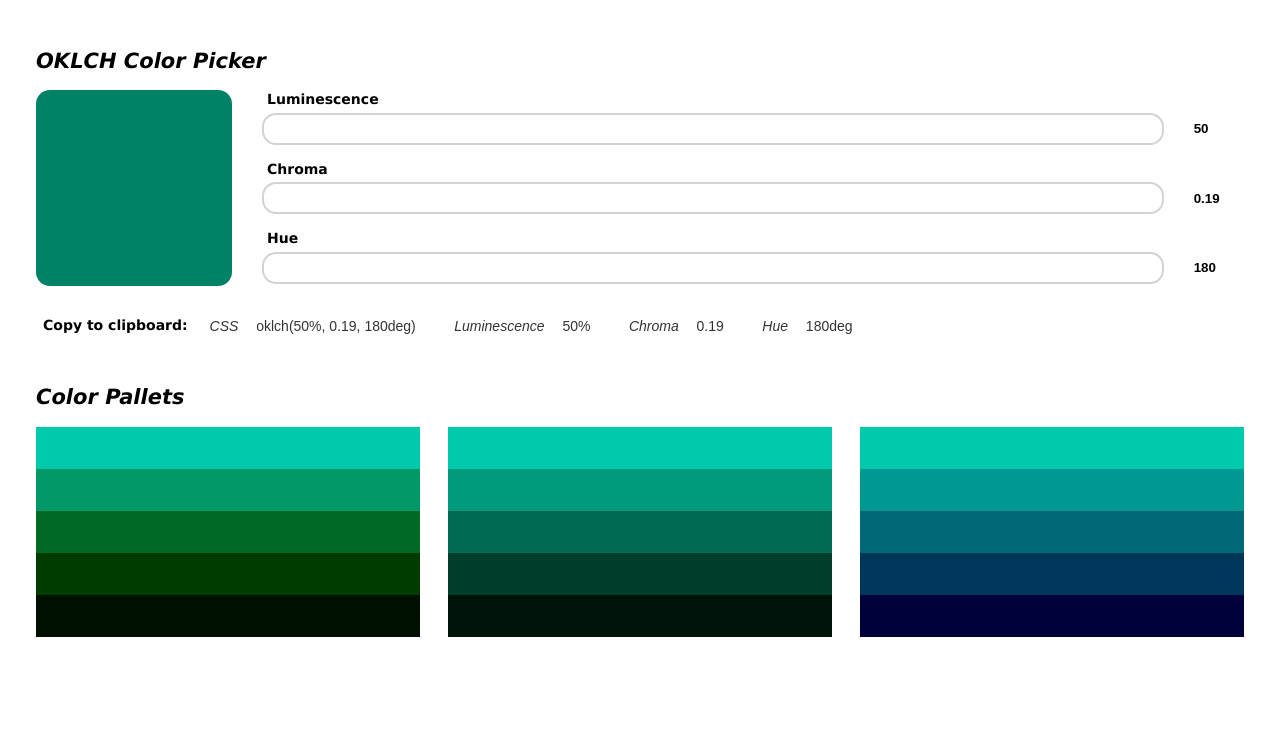
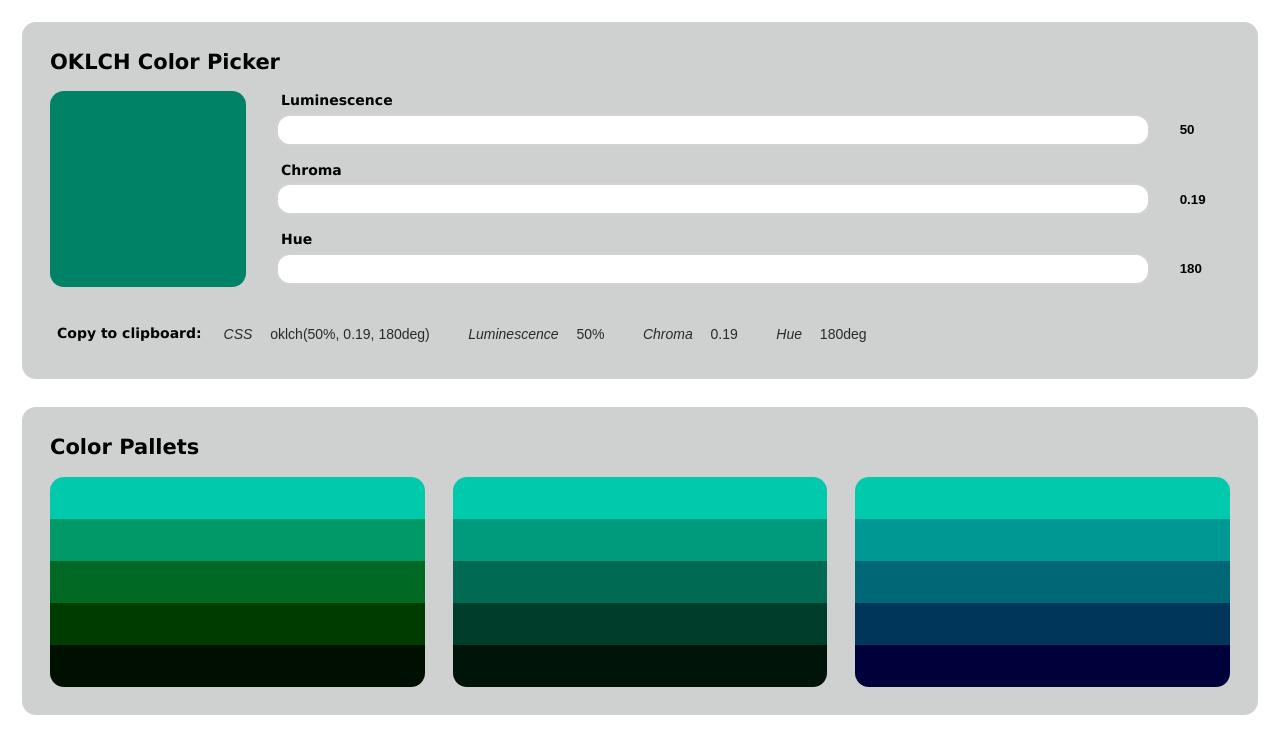
Before and after one commit to TheBigRoomXXL/tinycolorpicker, a plain HTML site: page index.html in a window 1280 px wide. Drawn offline with Linux system fonts and the light colour scheme.

Commit message:
misc: better styling

```diff
--- a/index.html
+++ b/index.html
@@ -27,7 +27,7 @@
 
         /* ===== Global styles ===== */
         :root {
-            padding: 2rem;
+            padding: 1rem;
             color: var(--fg);
             background-color: var(--bg);
             font-family: Verdana, Geneva, Tahoma, sans-serif;
@@ -38,13 +38,12 @@
         }
 
         section {
-            margin: 1.5rem 0;
-            margin-bottom: 3rem;
+            margin-block-end: 2rem;
         }
 
         h2 {
+            margin-block-start: 0px;
             font-size: 1.5rem;
-            font-style: italic;
         }
 
         *:focus {
@@ -114,6 +113,10 @@
 
 
         /* ===== Clipboard ===== */
+        .clipboard-section {
+            margin-top: 2rem;
+            margin-block-end: 0rem;
+        }
 
         .clipboard-section label {
             display: inline;
@@ -165,6 +168,7 @@
 
         .pallet .color-block:nth-child(1) {
             background: var(--color-1);
+            border-radius: 1rem 1rem 0 0;
         }
 
         .pallet .color-block:nth-child(2) {
@@ -181,6 +185,7 @@
 
         .pallet .color-block:nth-child(5) {
             background: var(--color-5);
+            border-radius: 0 0 1rem 1rem;
         }
 
         .monochromatic {
@@ -206,12 +211,20 @@
             --color-4: oklch(from var(--color) calc(l/4 + 0.15) c calc(h - 30));
             --color-5: oklch(from var(--color) calc(l/4 + 0.00) c calc(h - 40));
         }
+
+        /* ====== Cosmetic ====== */
+
+        .card {
+            background: oklch(40% 0.01 var(--hue) / 0.25);
+            padding: 2rem;
+            border-radius: 1rem;
+        }
     </style>
 </head>
 
 <body>
 
-    <section class="color-picker-section">
+    <section class="color-picker-section card">
         <h2>OKLCH Color Picker </h2>
 
         <form>
@@ -282,7 +295,7 @@
                 </div>
             </div>
         </form>
-        <section class="clipboard-section">
+        <section class="clipboard-section ">
             <label>Copy to clipboard: </label>
             <button id="lchCopy" data-copy="" onclick="copyTextFromBtn(this)">
                 <span><i>CSS</i></span>
@@ -305,7 +318,7 @@
 
 
 
-    <section class="pallets-section">
+    <section class="pallets-section card">
         <h2>Color Pallets</h2>
         <div class="pallets-grid">
 
```
